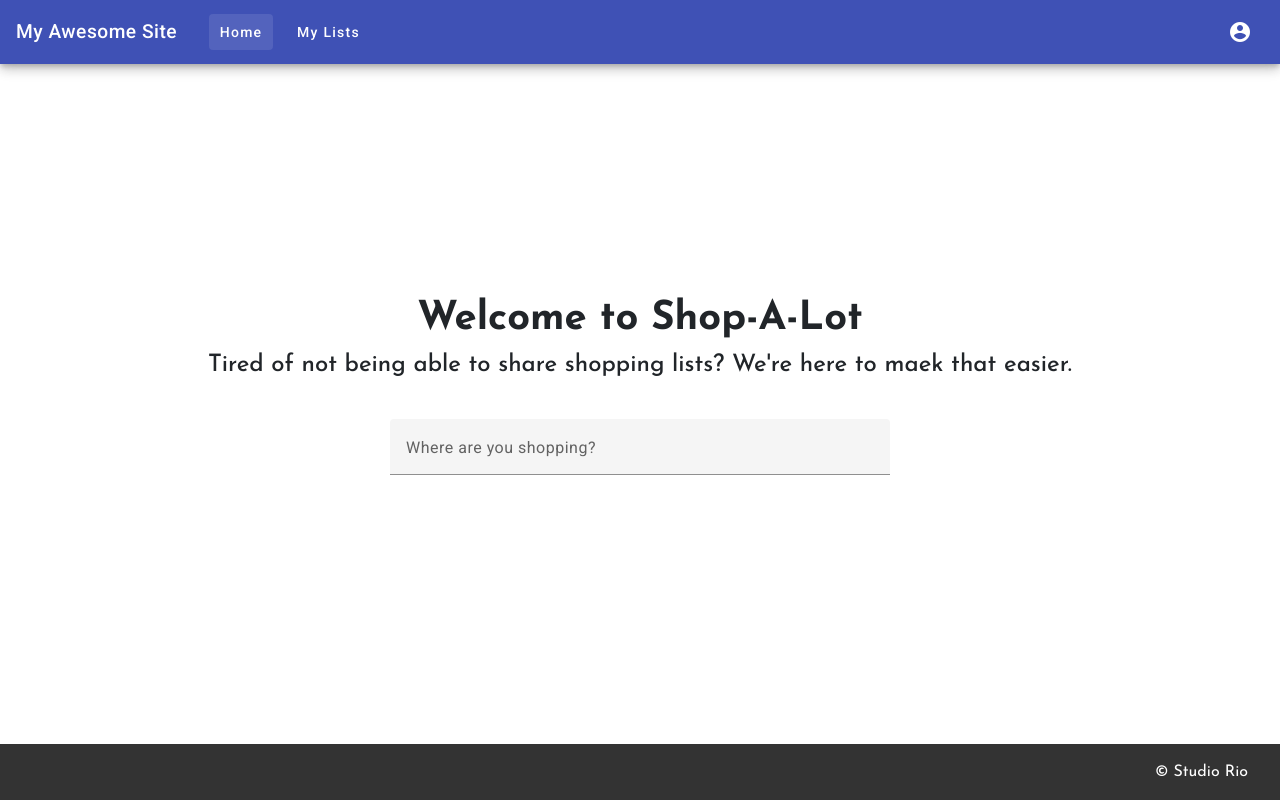
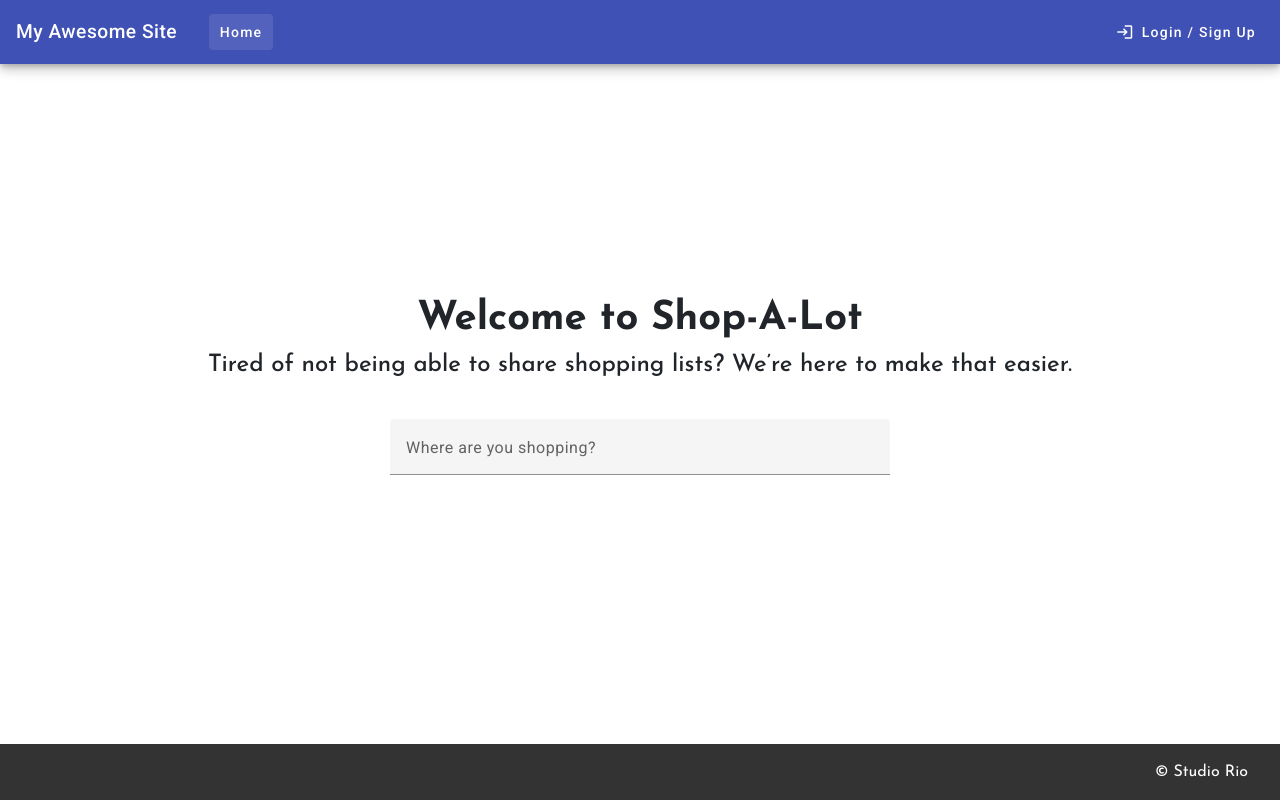
Before and after one commit to riokku/shopping-list, an Angular app: page / in a window 1280 px wide. Built offline with nearby package versions, Linux system fonts and the light colour scheme.

Commit message:
Update sign in / sign out and nav UI

```diff
--- a/src/app/pages/home/home.component.html
+++ b/src/app/pages/home/home.component.html
@@ -4,7 +4,7 @@
       Welcome to Shop-A-Lot
     </h1>
     <h4>
-      Tired of not being able to share shopping lists? We're here to maek that easier.
+      Tired of not being able to share shopping lists? We&rsquo;re here to make that easier.
     </h4>
   </div>
   <form class="store-picker-form">
--- a/src/app/pages/login/login.component.html
+++ b/src/app/pages/login/login.component.html
@@ -14,7 +14,6 @@
       <form [formGroup]="signUpForm" (ngSubmit)="signUp()">
         <mat-card>
           <mat-card-title>Sign Up</mat-card-title>
-
           <mat-form-field appearance="outline" class="full-width">
             <mat-label>Email</mat-label>
             <input matInput type="email" formControlName="email" required>
@@ -22,7 +21,6 @@
               Valid email is required
             </mat-error>
           </mat-form-field>
-
           <mat-form-field appearance="outline" class="full-width">
             <mat-label>Password</mat-label>
             <input matInput type="password" formControlName="password" required>
@@ -30,7 +28,6 @@
               Password is required (min 6 characters)
             </mat-error>
           </mat-form-field>
-
           <button mat-raised-button color="primary" type="submit" [disabled]="signUpForm.invalid">
             Sign Up
           </button>
--- a/src/app/pages/login/login.component.ts
+++ b/src/app/pages/login/login.component.ts
@@ -1,6 +1,6 @@
 import { Component } from '@angular/core';
 import { FormBuilder, FormGroup, Validators, ReactiveFormsModule } from '@angular/forms';
-import { MatSnackBar, MatSnackBarModule } from '@angular/material/snack-bar';
+import { MatSnackBarModule } from '@angular/material/snack-bar';
 import { MatFormFieldModule } from '@angular/material/form-field';
 import { MatInputModule } from '@angular/material/input';
 import { MatButtonModule } from '@angular/material/button';
@@ -8,6 +8,7 @@ import { MatCardModule } from '@angular/material/card';
 import { MatIconModule } from '@angular/material/icon';
 import { CommonModule } from '@angular/common';
 import { SupabaseService } from '../../shared/services/supa/supa.service';
+import { Router } from '@angular/router';
 
 @Component({
   selector: 'app-login',
@@ -29,8 +30,13 @@ export class LoginComponent {
   loginForm: FormGroup;
   signUpForm: FormGroup;
   public loggedIn: boolean = false;
+  private errorMessage: string = '';
 
-  constructor(private fb: FormBuilder, private snackBar: MatSnackBar, private supaService: SupabaseService) {
+  constructor(
+    private fb: FormBuilder,
+    private supaService: SupabaseService,
+    private router: Router
+  ) {
     this.loginForm = this.fb.group({
       email: ['', [Validators.required, Validators.email]],
       password: ['', [Validators.required, Validators.minLength(6)]]
@@ -58,15 +64,22 @@ export class LoginComponent {
   }
 
   async login() {
-    if (this.loginForm.invalid) return;
+    this.errorMessage = '';
+
+    if (this.loginForm.invalid) {
+      this.loginForm.markAllAsTouched();
+      return;
+    }
+
     const { email, password } = this.loginForm.value;
 
-    // const { error } = await this.supaService.signIn(email, password);
-
-    // if (error) {
-    //   this.snackBar.open(error.message, 'Close', { duration: 3000 });
-    // } else {
-    //   this.snackBar.open('Login successful!', 'Close', { duration: 3000 });
-    // }
+    try {
+      const result = await this.supaService.signIn(email, password);
+      console.log('Login successful:', result);
+      this.router.navigate(['/']); // Redirect on success
+    } catch (error: any) {
+      console.error('Login error:', error);
+      this.errorMessage = error.message || 'Login failed';
+    }
   }
 }
--- a/src/app/shared/components/header/header.component.html
+++ b/src/app/shared/components/header/header.component.html
@@ -3,29 +3,22 @@
 
   <!-- Desktop Navigation -->
   <div class="desktop-nav" *ngIf="!(isHandset$ | async)">
-    <a mat-button routerLink="/" routerLinkActive="active" [routerLinkActiveOptions]="{ exact: true }">Home</a>
-    <a mat-button routerLink="/my-lists" routerLinkActive="active" [routerLinkActiveOptions]="{ exact: true }">My Lists</a>
+    <div>
+      <a mat-button routerLink="/" routerLinkActive="active" [routerLinkActiveOptions]="{ exact: true }">Home</a>
+      <a *ngIf="activeSession" mat-button routerLink="/my-lists" routerLinkActive="active" [routerLinkActiveOptions]="{ exact: true }">My Lists</a>
+    </div>
+    <div>
+      <div>
+        <button *ngIf="activeSession" mat-icon-button matTooltip="Logout" (click)="logout()">
+          <mat-icon>logout</mat-icon>
+        </button>
+        <a *ngIf="!activeSession" mat-button [routerLink]="'/login'" class="login-link">
+          <mat-icon>login</mat-icon>
+          Login / Sign Up
+        </a>
+      </div>
+    </div>
   </div>
 
   <!-- Responsive spacer -->
   <span class="spacer"></span>
-
-  <!-- User menu (optional) -->
-  <button mat-icon-button [matMenuTriggerFor]="userMenu" class="user-menu">
-    <mat-icon>account_circle</mat-icon>
-  </button>
-  <mat-menu #userMenu="matMenu">
-    <button mat-menu-item>
-      <mat-icon>person</mat-icon>
-      <span>Profile</span>
-    </button>
-    <button mat-menu-item>
-      <mat-icon>settings</mat-icon>
-      <span>Settings</span>
-    </button>
-    <button mat-menu-item>
-      <mat-icon>logout</mat-icon>
-      <span>Logout</span>
-    </button>
-  </mat-menu>
-</mat-toolbar>
--- a/src/app/shared/components/header/header.component.scss
+++ b/src/app/shared/components/header/header.component.scss
@@ -9,6 +9,9 @@
 
 .desktop-nav {
   display: flex;
+  align-items: center;
+  justify-content: space-between;
+  width: 100%;
   gap: 1rem;
 }
 
--- a/src/app/shared/components/header/header.component.ts
+++ b/src/app/shared/components/header/header.component.ts
@@ -9,7 +9,9 @@ import { BreakpointObserver, Breakpoints } from '@angular/cdk/layout';
 import { Observable } from 'rxjs';
 import { map, shareReplay } from 'rxjs/operators';
 import { RouterLink, RouterLinkActive } from '@angular/router';
-
+import { Session } from '@supabase/supabase-js';
+import { SupabaseService } from '../../services/supa/supa.service';
+import { Router } from '@angular/router';
 
 @Component({
   selector: 'app-header',
@@ -31,8 +33,13 @@ import { RouterLink, RouterLinkActive } from '@angular/router';
 export class HeaderComponent {
   private readonly breakpointObserver: BreakpointObserver;
   isHandset$: Observable<boolean>;
+  activeSession: Session | null = null;
 
-  constructor(breakpointObserver: BreakpointObserver) {
+  constructor(
+    breakpointObserver: BreakpointObserver,
+    private supaService: SupabaseService,
+    private router: Router
+  ) {
     this.breakpointObserver = breakpointObserver;
     this.isHandset$ = this.breakpointObserver.observe(Breakpoints.Handset)
       .pipe(
@@ -40,4 +47,14 @@ export class HeaderComponent {
         shareReplay()
       );
   }
+
+  ngOnInit() {
+    this.supaService.session$.subscribe(session => this.activeSession = session);
+  }
+
+  async logout() {
+    await this.supaService.signOut();
+    this.router.navigate(['/login']);
+  }
+
 }
--- a/src/app/shared/guards/auth-guard.service.ts
+++ b/src/app/shared/guards/auth-guard.service.ts
@@ -6,6 +6,7 @@ import { map } from 'rxjs/operators';
 @Injectable({
   providedIn: 'root',
 })
+
 export class AuthGuard implements CanActivate {
   constructor(private supabaseService: SupabaseService, private router: Router) {}
 
--- a/src/app/shared/services/list-data-default/list-data-default.service.ts
+++ b/src/app/shared/services/list-data-default/list-data-default.service.ts
@@ -1,5 +1,4 @@
 import { Injectable } from '@angular/core';
-import { ShoppingListModel } from '../../models/shopping-list.model';
 import { StoreModel } from '../../models/store.model';
 
 @Injectable({
@@ -131,7 +130,6 @@ export class ListDataDefaultService {
     }
   ]
 
-
   public items: string[] = [
     "Apples",
     "Bananas",
@@ -173,9 +171,7 @@ export class ListDataDefaultService {
     "Laundry Detergent"
   ]
 
-
   constructor() { }
-
 
   getStores(): StoreModel[]{
     return this.stores;
--- a/src/app/shared/services/supa/supa.service.ts
+++ b/src/app/shared/services/supa/supa.service.ts
@@ -10,8 +10,14 @@ export class SupabaseService {
   private supabase: SupabaseClient;
   private authState = new BehaviorSubject<Session | null>(null);
 
+  session$ = this.authState.asObservable();
+
   constructor() {
     this.supabase = createClient(environment.supabaseUrl, environment.supabaseAnonKey);
+
+    this.supabase.auth.getSession().then(({ data }) => {
+      this.authState.next(data.session);
+    });
 
     // Listen for auth state changes
     this.supabase.auth.onAuthStateChange((event: AuthChangeEvent, session: Session | null) => {
```
